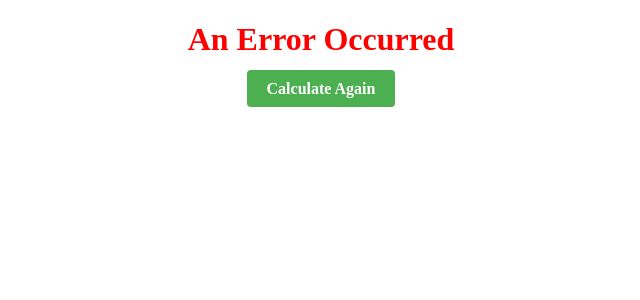
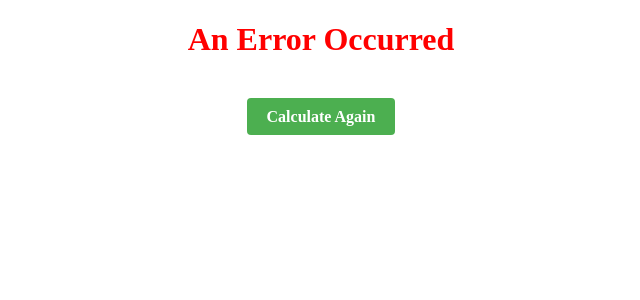
Before and after one commit to KeeratMalhotra/BMI-Calculator, a Flask app: template templates/error.html in a window 1280 px wide. Shown: the top 300 px of the page, without its empty margins (319-959 px from the left). Run offline with Flask 3, Linux system fonts and the light colour scheme; the template is opened without the code that fills it, so the values that code supplies are empty.

Commit message:
added space between button and text

```diff
--- a/templates/error.html
+++ b/templates/error.html
@@ -8,7 +8,7 @@
 <body>
     <h1 style="text-align: center; color : red" > An Error Occurred </h1>
     <h2 style="text-align: center;font-family: cursive;">{{message}}</h1>
-    <div style="text-align: center; margin-top: 20px;">
+    <div style="text-align: center; margin-top: 50px;">
         <a href="/" style="padding: 10px 20px; background-color: #4CAF50; color: white; text-decoration: none; border-radius: 4px; font-weight: bold;">Calculate Again</a>
     </div>
 </body>
```
